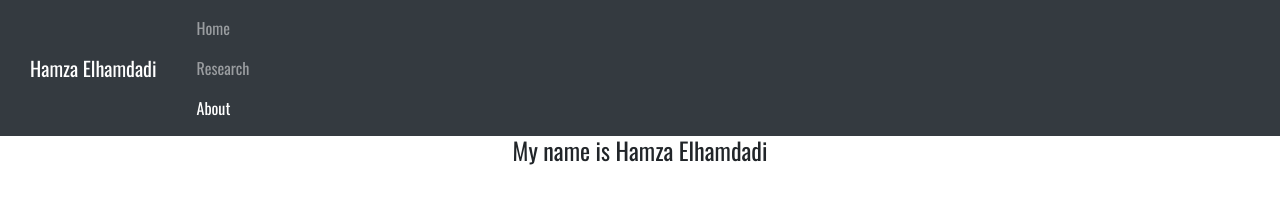
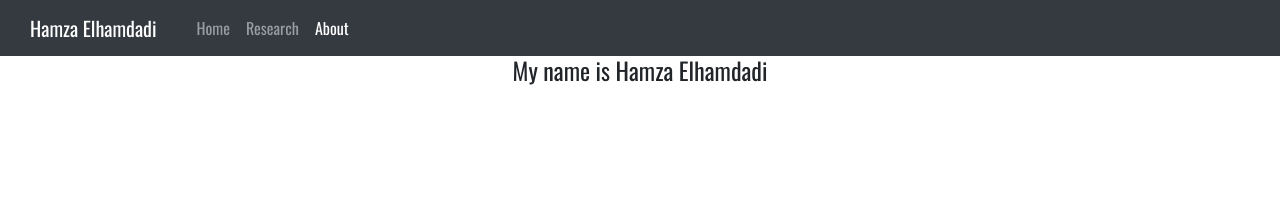
Before and after one commit to hamza-elhamdadi/irishlad98.github.io, a plain HTML site: page about.html in a window 1280 px wide. Drawn offline with nearby package versions, Linux system fonts and the light colour scheme.

Commit message:
Navbar Edits

```diff
--- a/about.html
+++ b/about.html
@@ -31,7 +31,11 @@
               </li>
               <li class="nav-item">
                 <a class="nav-link" href="index.html">Home</a>
+              </li>
+              <li class="nav-item">
                 <a class="nav-link" href="research.html">Research</a>
+              </li>
+              <li class="nav-item">
                 <a class="nav-link active" href="about.html">About</a>
               </li>
             </ul>
```
Also changed, not shown: index.html (+4 -0 lines), research.html (+4 -0 lines).
